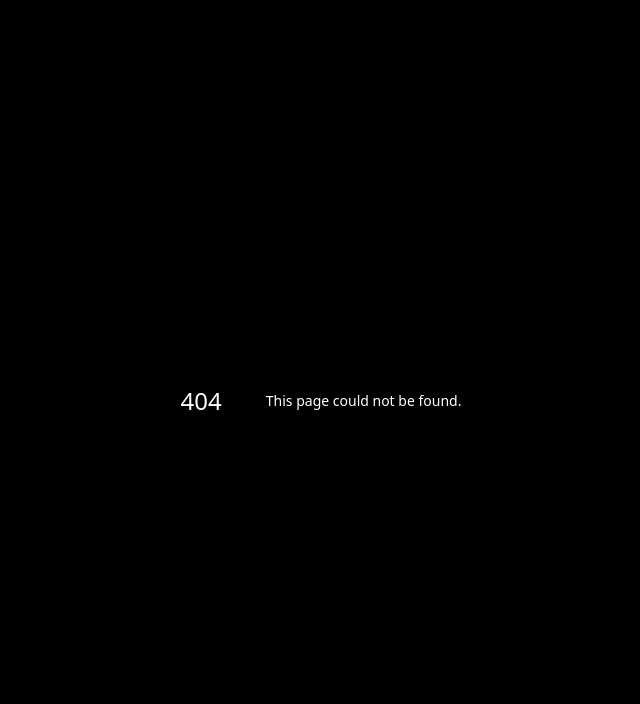
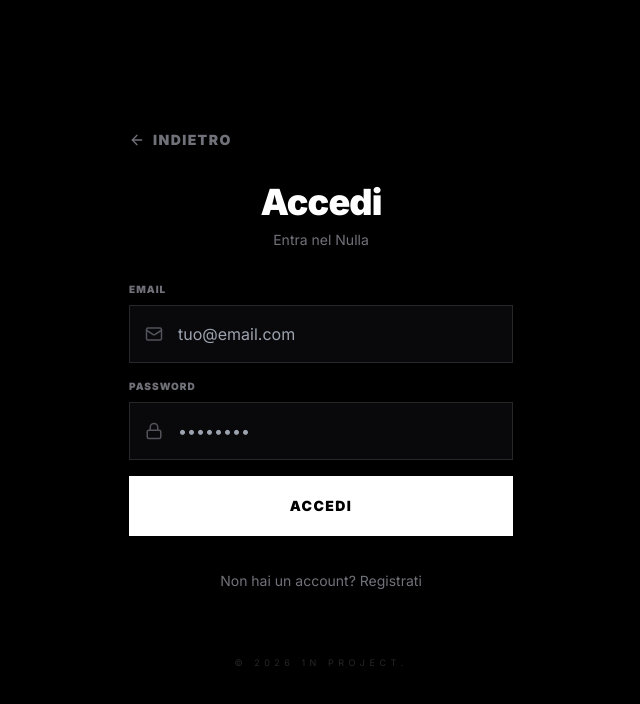
Before and after one commit to operio-dev/1nproject, a Next.js app: page /login in a window 1280 px wide. Before the commit this address had no page. Shown: the top 704 px of the page, without its empty margins (319-959 px from the left). Built offline with nearby package versions, Linux system fonts and the light colour scheme; no server answers.

Commit message:
Create login page with authentication logic
Implement login and signup functionality with Supabase authentication.

```diff
--- /dev/null
+++ b/app/login/page.tsx
@@ -0,0 +1,148 @@
+"use client";
+
+import { useState } from 'react';
+import { createClient } from '@/lib/supabase/client';
+import { useRouter } from 'next/navigation';
+import { ArrowLeft, Mail, Lock } from 'lucide-react';
+
+export default function LoginPage() {
+  const [email, setEmail] = useState('');
+  const [password, setPassword] = useState('');
+  const [loading, setLoading] = useState(false);
+  const [mode, setMode] = useState<'login' | 'signup'>('login');
+  const [message, setMessage] = useState('');
+  const router = useRouter();
+  const supabase = createClient();
+
+  const handleAuth = async (e: React.FormEvent) => {
+    e.preventDefault();
+    setLoading(true);
+    setMessage('');
+
+    try {
+      if (mode === 'signup') {
+        const { error } = await supabase.auth.signUp({
+          email,
+          password,
+          options: {
+            emailRedirectTo: `${window.location.origin}/api/auth/callback`,
+          },
+        });
+
+        if (error) throw error;
+        setMessage('Controlla la tua email per confermare la registrazione');
+      } else {
+        const { error } = await supabase.auth.signInWithPassword({
+          email,
+          password,
+        });
+
+        if (error) throw error;
+        router.push('/select-number');
+        router.refresh();
+      }
+    } catch (error: any) {
+      setMessage(error.message || 'Errore durante l\'autenticazione');
+    } finally {
+      setLoading(false);
+    }
+  };
+
+  return (
+    <div className="min-h-screen bg-black text-white flex items-center justify-center px-6">
+      <div className="w-full max-w-sm space-y-8">
+        <button
+          onClick={() => router.push('/')}
+          className="flex items-center gap-2 text-zinc-500 hover:text-white transition-colors text-sm font-black uppercase tracking-widest"
+        >
+          <ArrowLeft size={16} />
+          <span>Indietro</span>
+        </button>
+
+        <div className="text-center space-y-2">
+          <h1 className="text-4xl font-black tracking-tight">
+            {mode === 'login' ? 'Accedi' : 'Registrati'}
+          </h1>
+          <p className="text-zinc-500 text-sm">
+            {mode === 'login'
+              ? 'Entra nel Nulla'
+              : 'Unisciti ai primi 100.000'}
+          </p>
+        </div>
+
+        <form onSubmit={handleAuth} className="space-y-4">
+          <div className="space-y-2">
+            <label className="text-[10px] font-black uppercase tracking-widest text-zinc-500 block">
+              Email
+            </label>
+            <div className="relative">
+              <Mail className="absolute left-4 top-1/2 -translate-y-1/2 text-zinc-600" size={18} />
+              <input
+                type="email"
+                value={email}
+                onChange={(e) => setEmail(e.target.value)}
+                required
+                className="w-full bg-zinc-950 border border-zinc-800 rounded-none py-4 pl-12 pr-4 text-white focus:outline-none focus:border-white transition-colors"
+                placeholder="tuo@email.com"
+              />
+            </div>
+          </div>
+
+          <div className="space-y-2">
+            <label className="text-[10px] font-black uppercase tracking-widest text-zinc-500 block">
+              Password
+            </label>
+            <div className="relative">
+              <Lock className="absolute left-4 top-1/2 -translate-y-1/2 text-zinc-600" size={18} />
+              <input
+                type="password"
+                value={password}
+                onChange={(e) => setPassword(e.target.value)}
+                required
+                minLength={6}
+                className="w-full bg-zinc-950 border border-zinc-800 rounded-none py-4 pl-12 pr-4 text-white focus:outline-none focus:border-white transition-colors"
+                placeholder="••••••••"
+              />
+            </div>
+          </div>
+
+          {message && (
+            <div className={`text-sm text-center py-3 px-4 border ${
+              message.includes('Controlla')
+                ? 'border-green-900 text-green-500 bg-green-950/20'
+                : 'border-red-900 text-red-500 bg-red-950/20'
+            }`}>
+              {message}
+            </div>
+          )}
+
+          <button
+            type="submit"
+            disabled={loading}
+            className="w-full bg-white text-black py-5 font-black text-sm uppercase tracking-widest hover:bg-zinc-200 transition-colors disabled:opacity-50 disabled:cursor-not-allowed"
+          >
+            {loading ? 'Caricamento...' : mode === 'login' ? 'Accedi' : 'Registrati'}
+          </button>
+        </form>
+
+        <div className="text-center">
+          <button
+            onClick={() => {
+              setMode(mode === 'login' ? 'signup' : 'login');
+              setMessage('');
+            }}
+            className="text-sm text-zinc-500 hover:text-white transition-colors"
+          >
+            {mode === 'login'
+              ? 'Non hai un account? Registrati'
+              : 'Hai già un account? Accedi'}
+          </button>
+        </div>
+
+        <div className="text-center text-[9px] text-zinc-800 uppercase tracking-[0.5em] pt-8">
+          &copy; 2026 1N PROJECT.
+        </div>
+      </div>
+    </div>
+  );
+}
```
